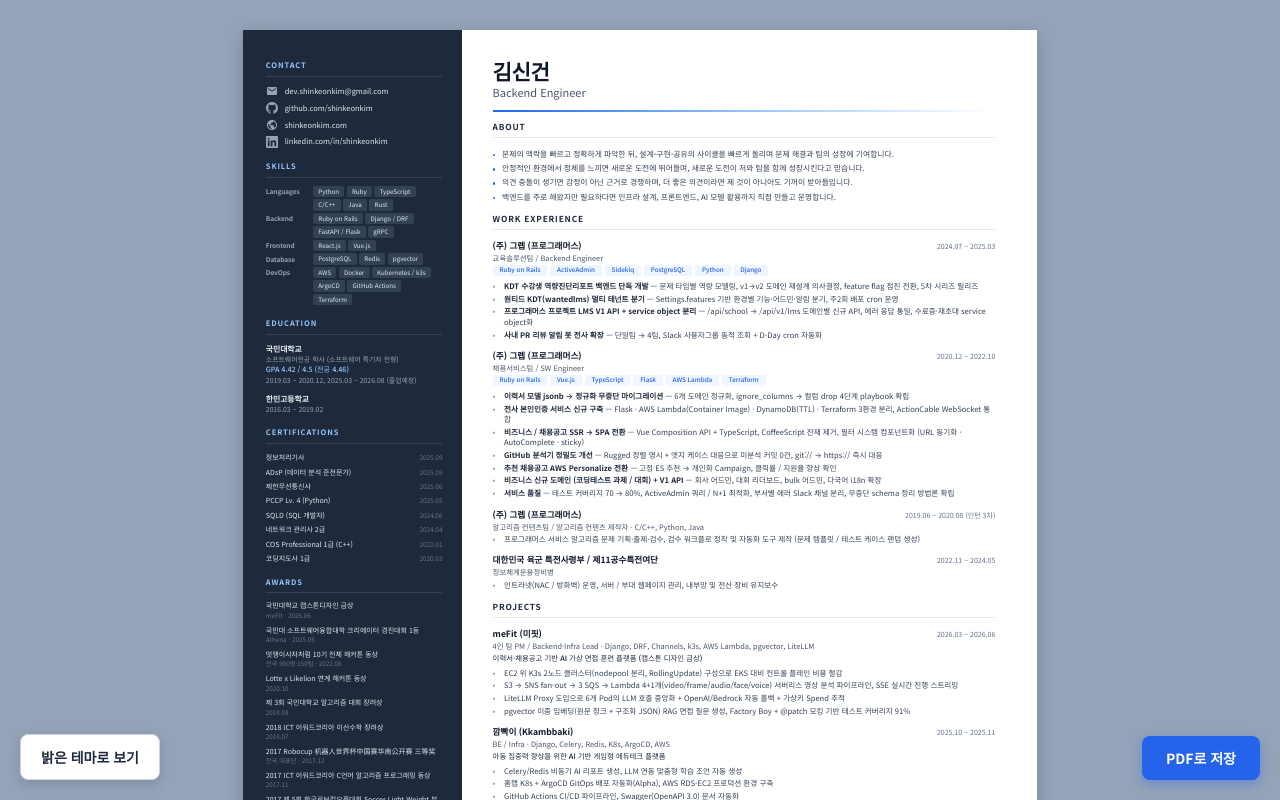
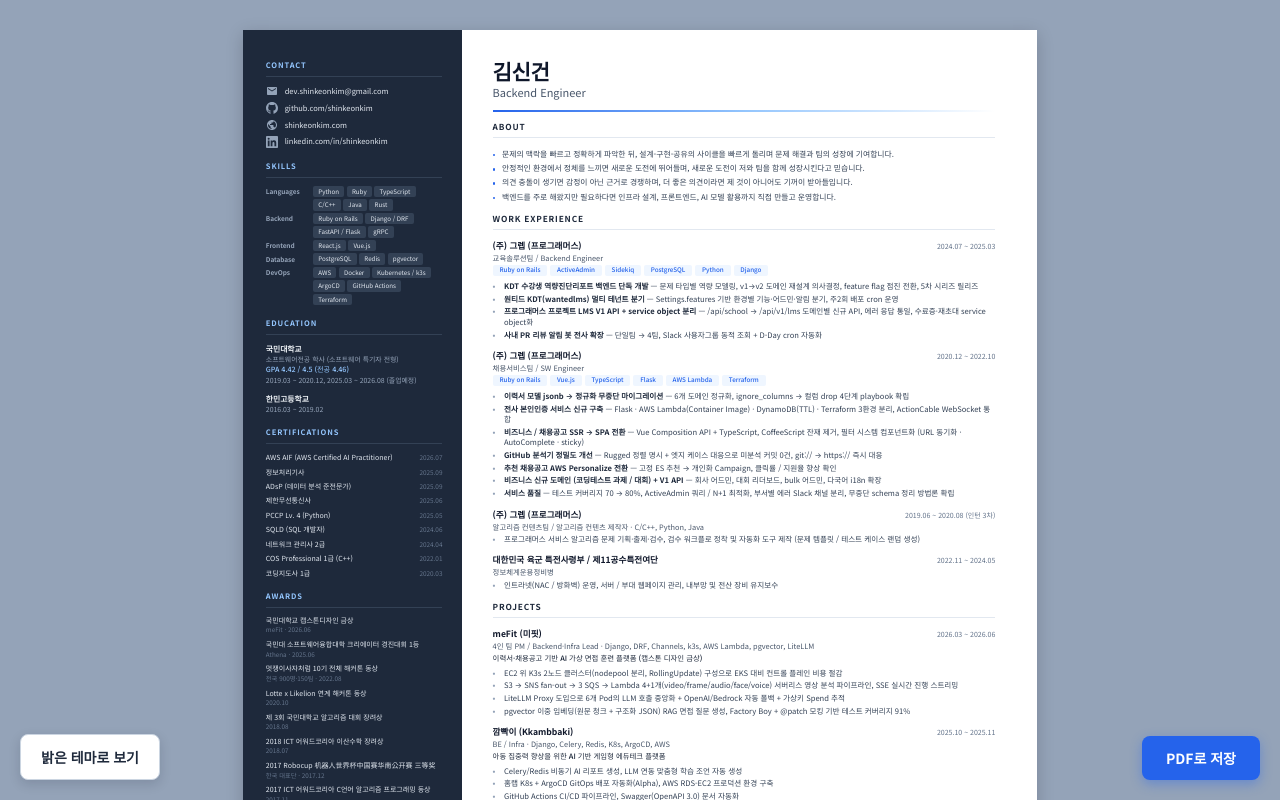
Before and after one commit to shinkeonkim/my-cv, a Vue app: page / in a window 1280 px wide. Shown: the top 800 px of the page. Built offline with nearby package versions, Linux system fonts and the light colour scheme.

Commit message:
content: 자격증 정보 추가

```diff
--- a/src/data/certifications.ts
+++ b/src/data/certifications.ts
@@ -1,6 +1,7 @@
 import type { CertificationItem } from '@/types/cv'
 
 export const certifications: readonly CertificationItem[] = [
+  { name: 'AWS AIF (AWS Certified AI Practitioner)', date: '2026.07' },
   { name: '정보처리기사', date: '2025.09' },
   { name: 'ADsP (데이터 분석 준전문가)', date: '2025.09' },
   { name: '제한무선통신사', date: '2025.06' },
```
